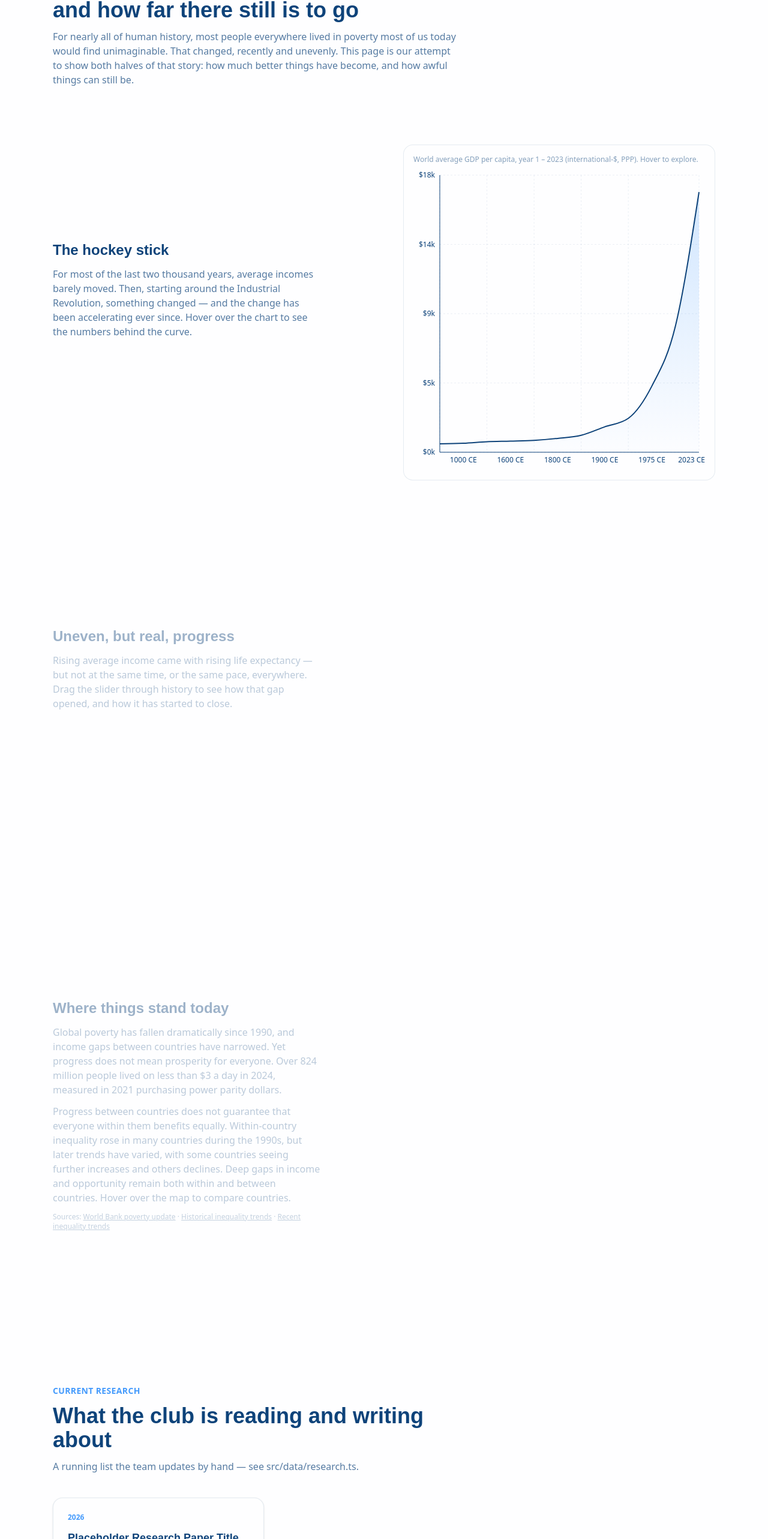
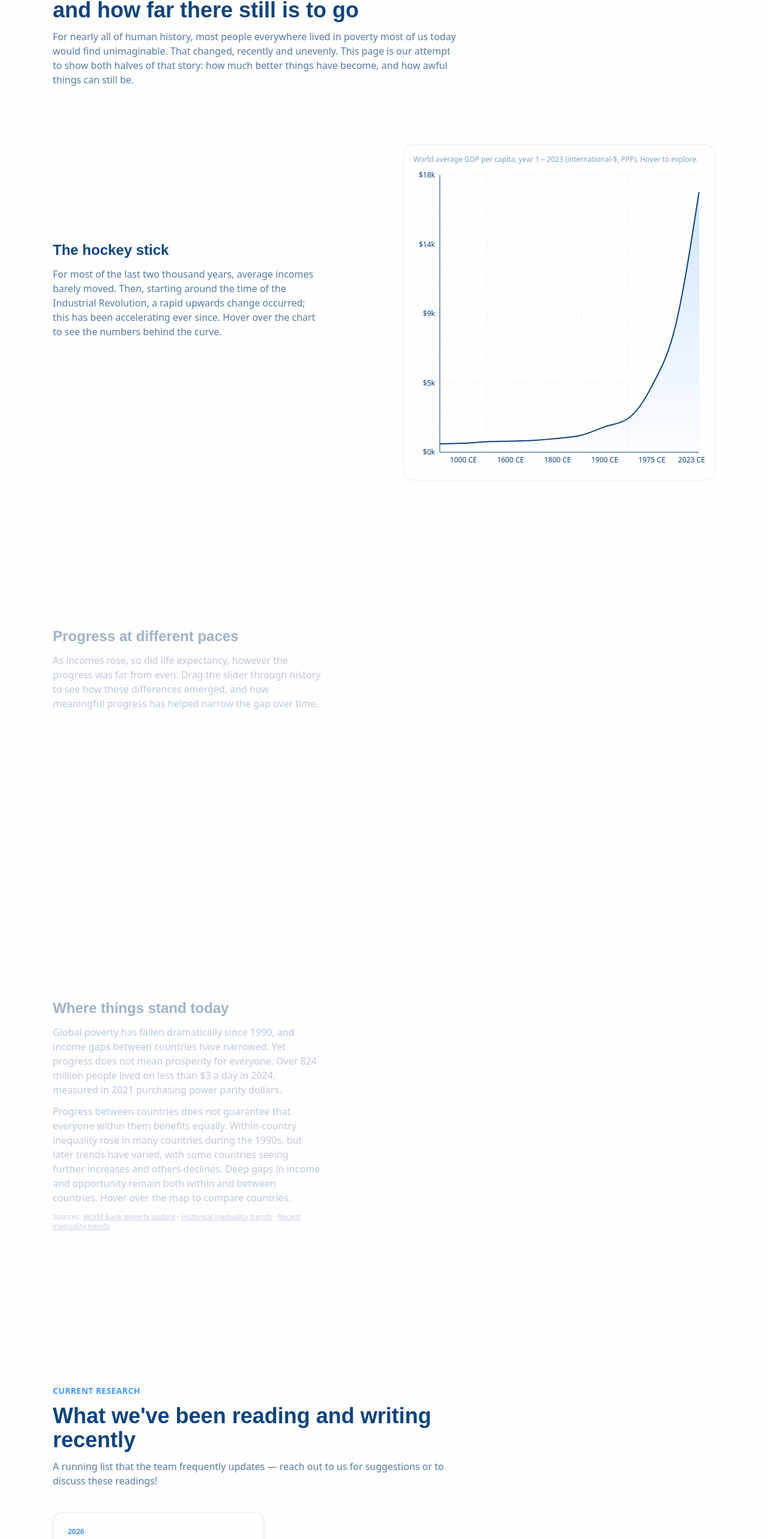
Before and after one commit to devecubc-star/ubcdevec-website, a React (Vite) app: page /story in a window 1280 px wide. Shown: the part 220-2786 px from the top of the page at 60% size. Built offline with nearby package versions, Linux system fonts and the light colour scheme; a web font is replaced by a local one.

Commit message:
Refresh Story section and research copy

```diff
--- a/src/pages/Story.tsx
+++ b/src/pages/Story.tsx
@@ -24,16 +24,16 @@ export function Story() {
               <h3 className="font-display text-2xl font-bold text-navy">The hockey stick</h3>
               <p className="mt-3 font-sans text-navy/70">
                 For most of the last two thousand years, average incomes barely moved. Then, starting around the
-                Industrial Revolution, something changed — and the change has been accelerating ever since. Hover
-                over the chart to see the numbers behind the curve.
+                time of the Industrial Revolution, a rapid upwards change occurred; this has been accelerating ever
+                since. Hover over the chart to see the numbers behind the curve.
               </p>
             </div>,
             <div key="2" className="max-w-md">
-              <h3 className="font-display text-2xl font-bold text-navy">Uneven, but real, progress</h3>
+              <h3 className="font-display text-2xl font-bold text-navy">Progress at different paces</h3>
               <p className="mt-3 font-sans text-navy/70">
-                Rising average income came with rising life expectancy — but not at the same time, or the same pace,
-                everywhere. Drag the slider through history to see how that gap opened, and how it has started to
-                close.
+                As incomes rose, so did life expectancy, however the progress was far from even. Drag the slider
+                through history to see how these differences emerged, and how meaningful progress has helped narrow
+                the gap over time.
               </p>
             </div>,
             <div key="3" className="max-w-md">
@@ -67,8 +67,8 @@ export function Story() {
       <PageContainer>
         <SectionHeading
           eyebrow="Current Research"
-          title="What the club is reading and writing about"
-          description="A running list the team updates by hand — see src/data/research.ts."
+          title="What we've been reading and writing recently"
+          description="A running list that the team frequently updates — reach out to us for suggestions or to discuss these readings!"
           className="mb-10"
         />
         <ResearchGrid />
```
